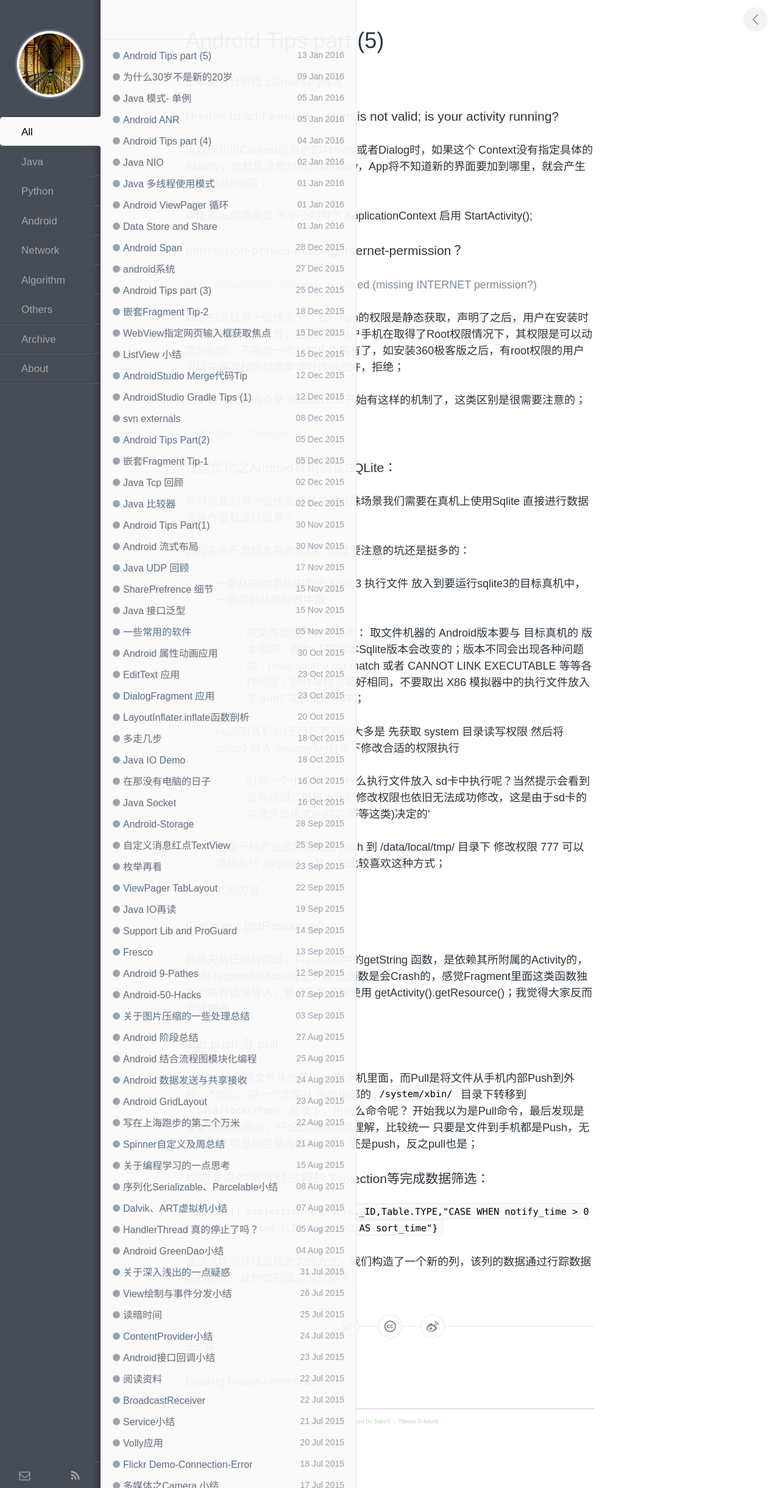
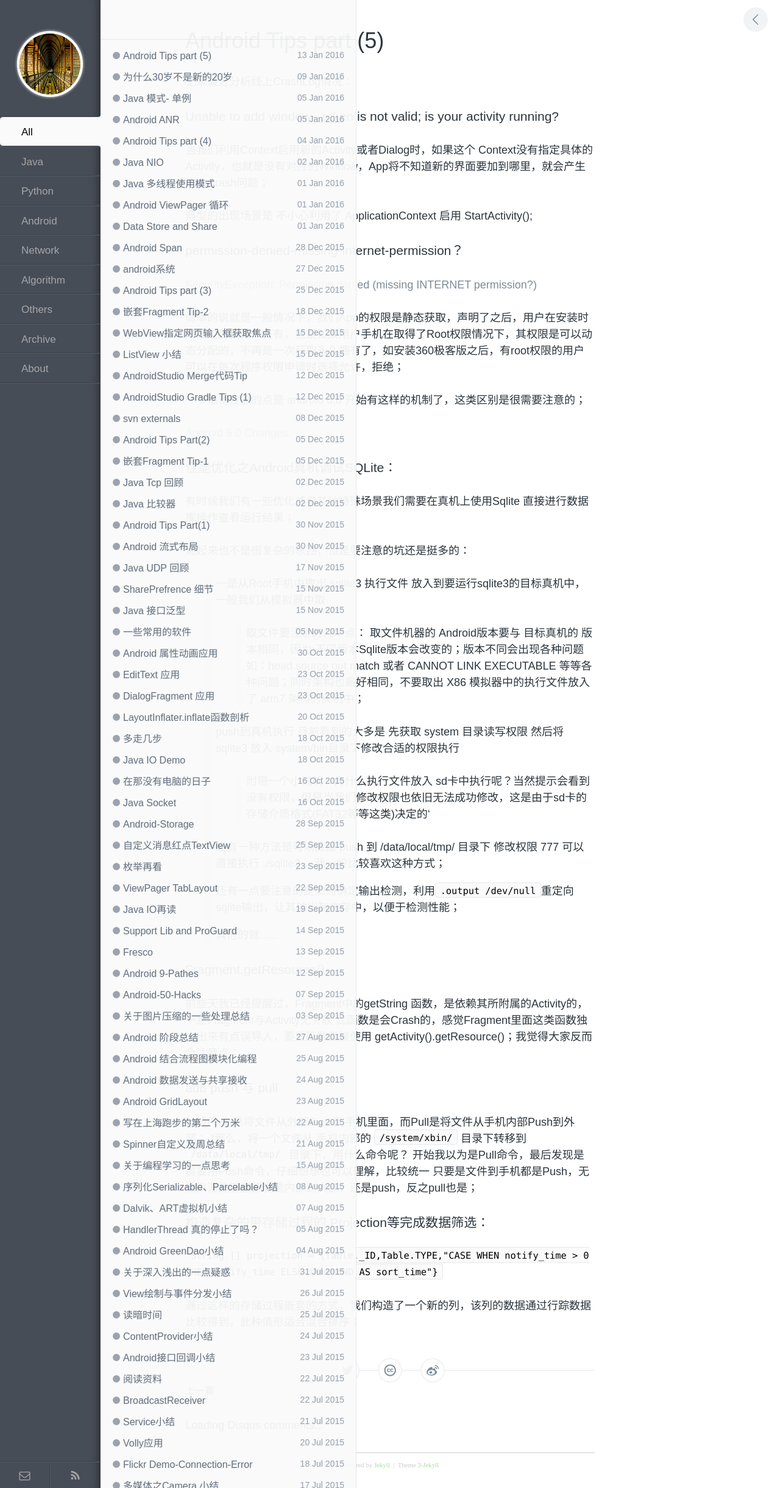
Before and after one commit to enlipan/enlipan.github.io, a Jekyll site: the page built from _posts/2016-01-13-android-tips-5-crash-log.md, in a window 1280 px wide. Shown: the whole page at 61% size. Built offline with Jekyll 4.4.1, drawn with Linux system fonts in a browser that asks for light colours; comment, search, counter and statistics services are not loaded.

Commit message:
modify pages tips 5 20160113

```diff
--- a/_posts/2016-01-13-android-tips-5-crash-log.md
+++ b/_posts/2016-01-13-android-tips-5-crash-log.md
@@ -44,6 +44,9 @@ category: android
 >
 >  还有一种方法是可以直接 push 到 /data/local/tmp/  目录下 修改权限 777 可以直接执行 ./sqlite3  ，我一般比较喜欢这种方式；
 >
+>
+>  还有一点要注意的是如何确定输出检测，利用`.output /dev/null`重定向sqlite输出，让其输出到内存中，以便于检测性能；
+>
 >  其他的就.....
 >
 >
```
